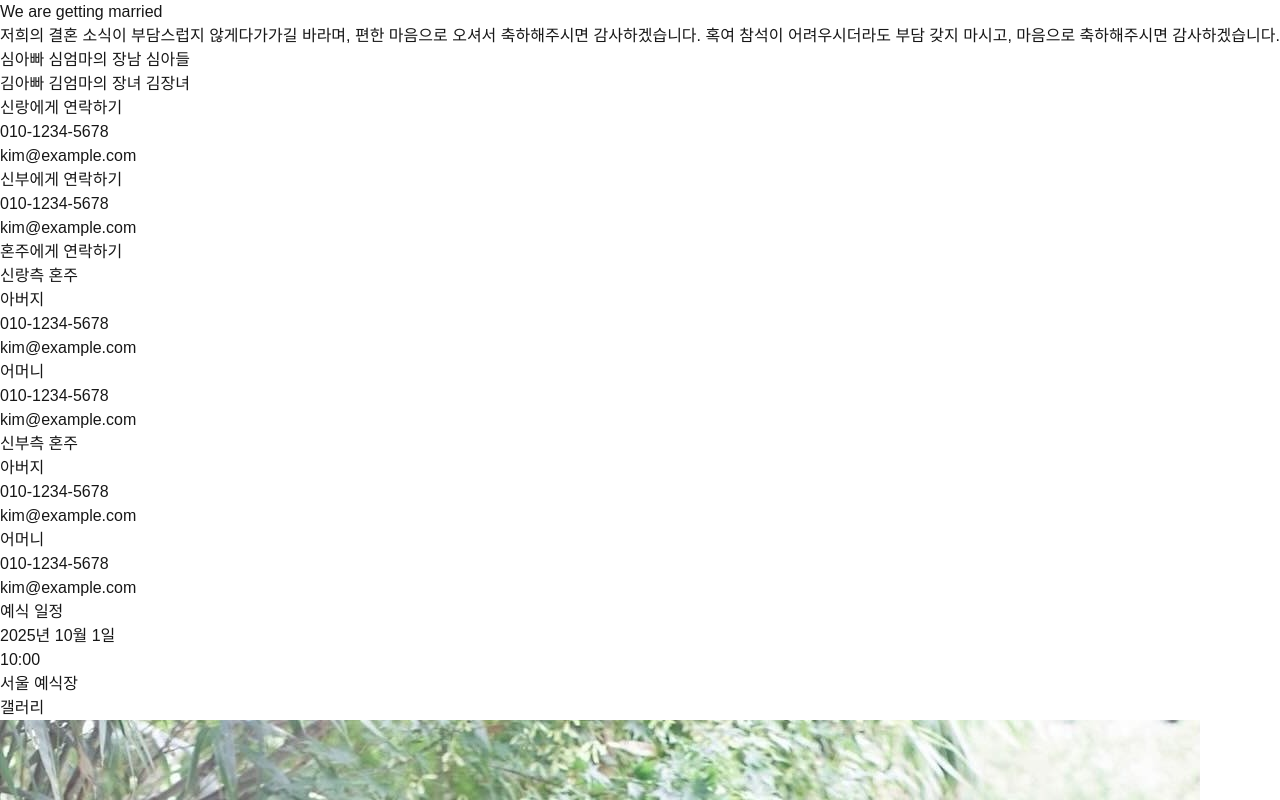
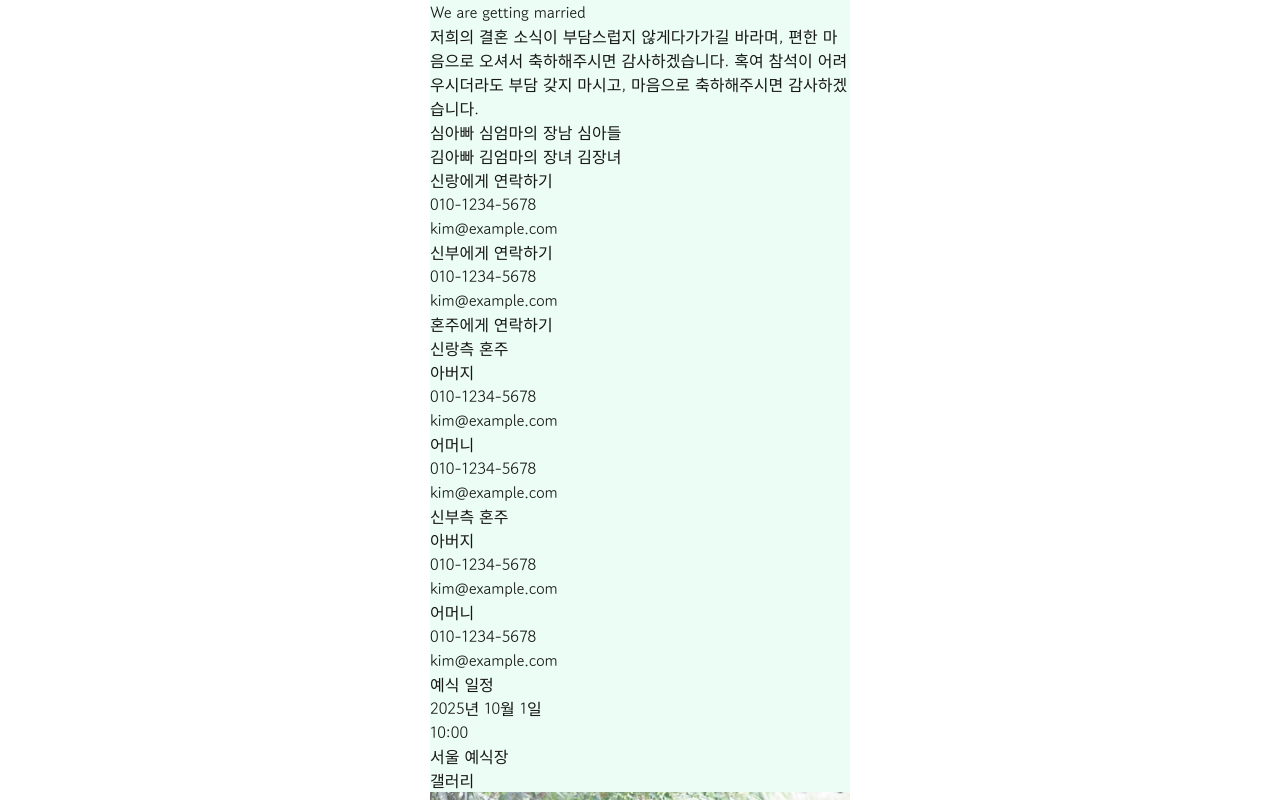
Before and after one commit to toollyst/wedding-invitation, a Next.js app: page / in a window 1280 px wide. Shown: the top 800 px of the page. Built offline with nearby package versions, Linux system fonts and the light colour scheme.

Commit message:
feat: update global styles and layout with new font
- Changed the default font family in globals.css to include Gowun Dodum.
- Imported Gowun Dodum font in layout.tsx and updated the body class to use it.
- Wrapped the main content in a div with specific width and background color in page.tsx.

```diff
--- a/src/app/globals.css
+++ b/src/app/globals.css
@@ -22,5 +22,9 @@
 body {
   background: var(--background);
   color: var(--foreground);
-  font-family: Arial, Helvetica, sans-serif;
+  font-family:
+    Gowun Dodum,
+    Arial,
+    Helvetica,
+    sans-serif;
 }
--- a/src/app/layout.tsx
+++ b/src/app/layout.tsx
@@ -1,5 +1,5 @@
 import type { Metadata } from 'next';
-import { Geist, Geist_Mono } from 'next/font/google';
+import { Geist, Geist_Mono, Gowun_Dodum } from 'next/font/google';
 import './globals.css';
 
 const geistSans = Geist({
@@ -10,6 +10,12 @@ const geistSans = Geist({
 const geistMono = Geist_Mono({
   variable: '--font-geist-mono',
   subsets: ['latin'],
+});
+
+const gowunDodum = Gowun_Dodum({
+  variable: '--font-gowun-dodum',
+  subsets: ['latin'],
+  weight: ['400'],
 });
 
 export const metadata: Metadata = {
@@ -24,11 +30,7 @@ export default function RootLayout({
 }>) {
   return (
     <html lang="en">
-      <body
-        className={`${geistSans.variable} ${geistMono.variable} antialiased`}
-      >
-        {children}
-      </body>
+      <body className={`${gowunDodum.variable} antialiased`}>{children}</body>
     </html>
   );
 }
--- a/src/app/page.tsx
+++ b/src/app/page.tsx
@@ -11,7 +11,7 @@ import Footer from '@/components/Footer';
 
 export default function Page() {
   return (
-    <>
+    <div className="mx-auto w-105 bg-emerald-50">
       <Hero />
       <InvitationMessage />
       <Introduce />
@@ -22,6 +22,6 @@ export default function Page() {
       <RSVP />
       <Bank />
       <Footer />
-    </>
+    </div>
   );
 }
```
